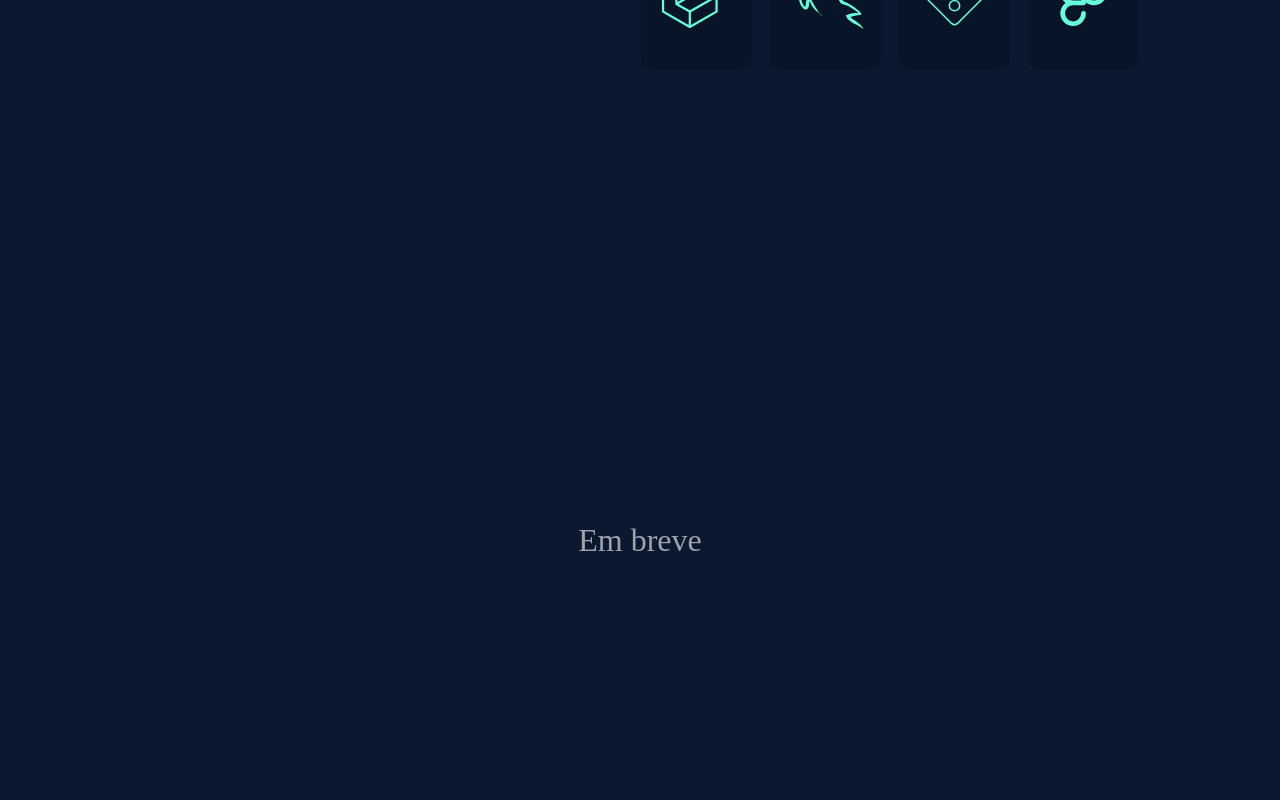
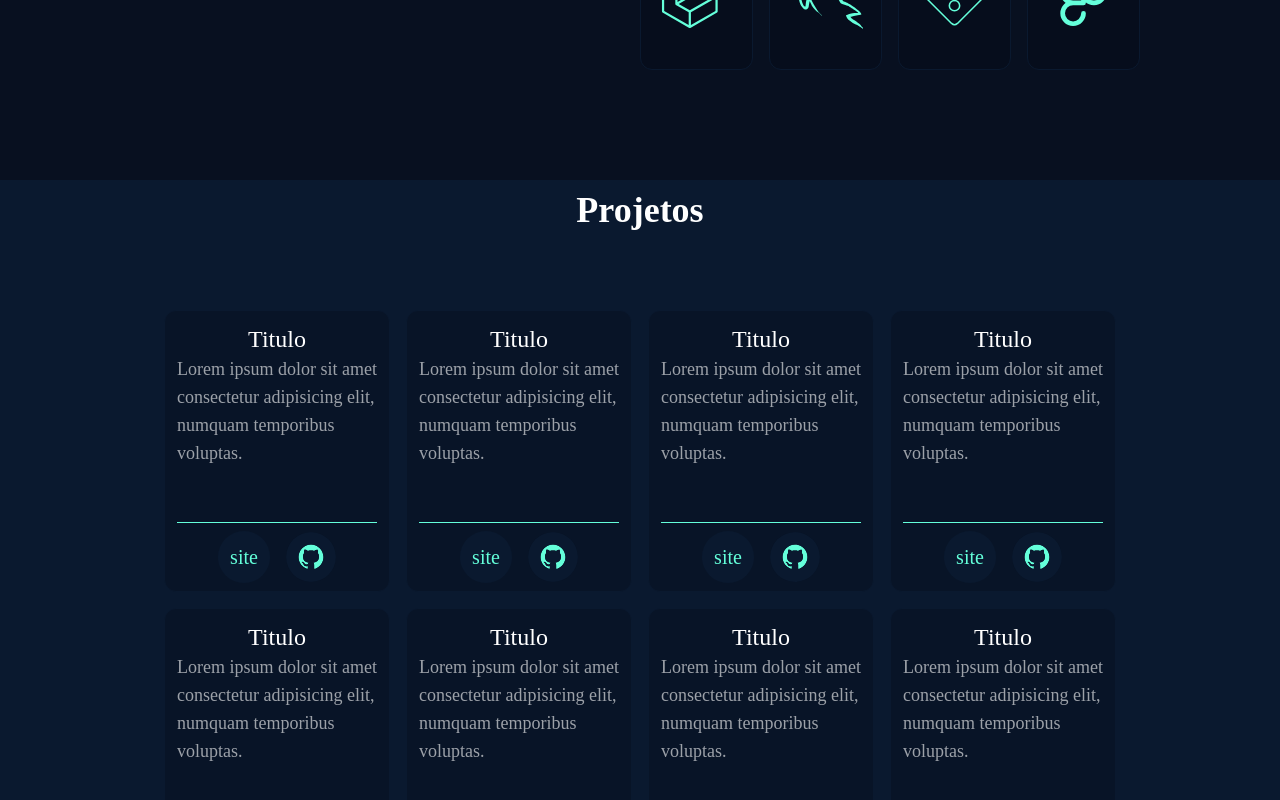
Before and after one commit to MarcoPitanga/portfolio, a React (Vite) app: page / in a window 1280 px wide. Shown: the part 1980-2780 px from the top of the page. Built offline with nearby package versions, Linux system fonts and the light colour scheme; a web font is replaced by a local one.

Commit message:
adiciona sessão de projetos

```diff
--- a/src/App.css
+++ b/src/App.css
@@ -33,6 +33,7 @@
 }
 
 .section {
+  max-height: 90vh;
   padding: 72px 0px;
   height: 90vh;
   display: flex;
--- a/src/App.tsx
+++ b/src/App.tsx
@@ -8,18 +8,18 @@
   const [selectedTecnology, setSelectedTecnology] = useState("");
 
   const tecnologias = [
-    "html",
-    "css",
-    "php",
-    "javascript",
-    "typescript",
-    "python",
-    "tailwind",
-    "react",
-    "laravel",
-    "mysql",
-    "git",
-    "figma",
+    { nome: "html", descricao: "descrição html" },
+    { nome: "css", descricao: "descrição css" },
+    { nome: "php", descricao: "descrição php" },
+    { nome: "javascript", descricao: "descrição javascript" },
+    { nome: "typescript", descricao: "descrição typescript" },
+    { nome: "python", descricao: "descrição python" },
+    { nome: "tailwind", descricao: "descrição tailwind" },
+    { nome: "react", descricao: "descrição react" },
+    { nome: "laravel", descricao: "descrição laravel" },
+    { nome: "mysql", descricao: "descrição mysql" },
+    { nome: "git", descricao: "descrição git" },
+    { nome: "figma", descricao: "descrição figma" },
   ];
 
   useEffect(() => {
@@ -52,9 +52,9 @@
 
   return (
     <div className="h-screen">
-      <header className="fixed z-10 flex justify-around items-center text-5xl w-full h-20 bg-gray-950/80 border-b-2 border-[#111111] ">
+      <header className="fixed z-10 flex justify-around items-center text-5xl w-full h-20 bg-background3/80 border-b-2 border-background3 ">
         <div className="container mx-auto flex flex-wrap p-5 flex-col md:flex-row items-center">
-          <h2 className="ml-3 text-4xl text-[#64ffda] font-[Anurati]">MARCO</h2>
+          <h2 className="ml-3 text-4xl text-primary font-[Anurati]">MARCO</h2>
           <menu className="md:ml-auto flex flex-wrap items-center text-base justify-center">
             <a
               className={`text-lg mr-6 transition duration-300 ease-in-out hover:text-white ${
@@ -92,11 +92,11 @@
         </div>
       </header>
 
-      <section id="Início" className="section bg-[#0a192f] pt-20">
+      <section id="Início" className="section bg-background2 pt-20">
         <main className="w-full h-screen">
           <div className="w-full h-full flex flex-col-reverse items-center justify-between md:grid md:grid-cols-2 px-5 md:px-48">
             <div className="py-5">
-              <h3 className="text-2xl mb-2 text-[#64ffda]">Olá, meu nome é</h3>
+              <h3 className="text-2xl mb-2 text-primary">Olá, meu nome é</h3>
               <h2 className="text-6xl mb-6 text-white/90 font-bold">Marco Pitanga.</h2>
               <p className="text-4xl text-white/60 font-medium">
                 Sou um desenvolvedor especializado em desenvolver aplicações Web.
@@ -110,10 +110,10 @@
         </main>
       </section>
 
-      <section id="Sobre mim" className="section bg-[#0a192f]">
-        <div className="flex justify-between items-center p-6  border-2 border-gray-800 bg-gray-950 md:grid md:grid-cols-2 max-w-[1140px] my-0 mx-auto">
+      <section id="Sobre mim" className="section bg-background">
+        <div className="flex justify-between items-center p-6  border-2 border-gray-800 bg-background3 md:grid md:grid-cols-2 max-w-[1140px] my-0 mx-auto">
           <div className="flex justify-center items-center h-[500px]">
-            <div className="h-[300px] w-[300px] bg-[#64ffda] rounded-full flex justify-center items-center uppercase text-9xl text-gray-950 font-[Anurati]">
+            <div className="h-[300px] w-[300px] bg-primary rounded-full flex justify-center items-center uppercase text-9xl text-gray-950 font-[Anurati]">
               <p>mp</p>
             </div>
           </div>
@@ -121,7 +121,7 @@
             <div className="row-span-1"></div>
             <div className="row-span-3">
               <h2 className="text-4xl mb-3 text-white">Marco Pitanga</h2>
-              <h3 className="text-xl mb-6 text-[#64ffda]">Desenvolvedor Web</h3>
+              <h3 className="text-xl mb-6 text-primary">Desenvolvedor Web</h3>
               <p className="text-xl text-justify">
                 Sou estudante de Ciência da Computação, focado em Desenvolvimento Web há 3 anos.
                 Profissionalmente tenho experiência com estagio full-stack, contribuindo para o
@@ -137,6 +137,7 @@
                 bgColor="#0a192f"
                 url="https://github.com/MarcoPitanga"
                 target="_blank"
+                className="hover:border-2 hover:border-primary rounded-full"
               />
               <SocialIcon
                 data-tooltip-id="linkedin"
@@ -145,6 +146,7 @@
                 bgColor="#0a192f"
                 url="https://www.linkedin.com/in/marco-pitanga/"
                 target="_blank"
+                className="hover:border-2 hover:border-primary rounded-full"
               />
               <SocialIcon
                 data-tooltip-id="instagram"
@@ -153,15 +155,16 @@
                 bgColor="#0a192f"
                 url="https://www.instagram.com/marco.215/"
                 target="_blank"
+                className="hover:border-2 hover:border-primary rounded-full"
               />
               <SocialIcon
                 data-tooltip-id="email"
                 network="email"
                 fgColor="#64ffda"
                 bgColor="#0a192f"
-                className="hover:cursor-pointer"
                 onClick={() => (window.location.href = "mailto:marcopitanga21@gmail.com")}
                 target="_blank"
+                className="hover:cursor-pointer hover:border-2 hover:border-primary rounded-full"
               />
               <SocialIcon
                 data-tooltip-id="number"
@@ -170,6 +173,7 @@
                 bgColor="#0a192f"
                 url="https://wa.me/5521983440206/"
                 target="_blank"
+                className="hover:border-2 hover:border-primary rounded-full"
               />
               <ReactTooltip
                 id="github"
@@ -206,7 +210,7 @@
         </div>
       </section>
 
-      <section id="Conhecimentos" className="section bg-[#0a192f]">
+      <section id="Conhecimentos" className="section bg-background2">
         <div className="flex justify-between items-center p-6 md:grid md:grid-cols-2 max-w-[1140px] my-0 mx-auto">
           <div className="flex flex-col w-[500px] h-[500px] max-w-[500px]">
             <h3 className="font-semibold text-4xl mb-4 text-white">Conhecimentos</h3>
@@ -219,20 +223,54 @@
               <div
                 key={index}
                 tabIndex={1}
-                onMouseEnter={() => handleSelectedTecnology(tecnologia)}
+                onMouseEnter={() => handleSelectedTecnology(tecnologia.descricao)}
                 onMouseLeave={() => handleSelectedTecnology("")}
                 role="button"
-                className="border border-[#0a192f] hover:border-[#64ffda] duration-500 rounded-xl bg-gray-950/25 flex justify-center items-center"
+                className="border border-background hover:border-primary duration-500 rounded-xl bg-background3/25 flex justify-center items-center"
               >
-                <img src={`logo-${tecnologia}.svg`} width={75} />
+                <img src={`logo-${tecnologia.nome}.svg`} width={75} />
               </div>
             ))}
           </div>
         </div>
       </section>
 
-      <section id="Projetos" className="section bg-[#0a192f]">
-        Em breve
+      <section id="Projetos" className="section bg-background">
+        <div className="flex flex-col justify-center items-center">
+          <h2 className="text-white font-semibold text-4xl mb-20">Projetos</h2>
+          <div className="h-full grid grid-cols-4 gap-4">
+            {[1, 2, 3, 4, 5, 6, 7, 8].map((tecnologia, index) => (
+              <div
+                key={index}
+                tabIndex={1}
+                role="button"
+                className="border border-background px-3 pt-3 duration-500 rounded-xl bg-background3/25 flex flex-col justify-center items-center"
+              >
+                <div className="w-[200px] h-[200px] border-b border-primary">
+                  <h3 className="text-2xl text-center text-white">Titulo</h3>
+                  <p className="text-lg">
+                    Lorem ipsum dolor sit amet consectetur adipisicing elit, numquam temporibus
+                    voluptas.
+                  </p>
+                </div>
+                <div className="flex items-center justify-center gap-4 p-2">
+                  <div className="w-11 h-11 border-2 border-transparent hover:border-primary rounded-full text-xl hover:text-lg flex justify-center items-center p-6 bg-background text-primary">
+                    site
+                  </div>
+                  <SocialIcon
+                    data-tooltip-id="github"
+                    network="github"
+                    fgColor="#64ffda"
+                    bgColor="#0a192f"
+                    url="https://github.com/MarcoPitanga"
+                    target="_blank"
+                    className="hover:border-2 hover:border-primary rounded-full"
+                  />
+                </div>
+              </div>
+            ))}
+          </div>
+        </div>
       </section>
     </div>
   );
--- a/tailwind.config.js
+++ b/tailwind.config.js
@@ -2,7 +2,14 @@
 export default {
   content: ["./index.html", "./src/**/*.{js,ts,jsx,tsx}"],
   theme: {
-    extend: {},
+    extend: {
+      colors: {
+        primary: "#64ffda",
+        background: "#0a192f",
+        background2: "#081020",
+        background3: "#030712",
+      },
+    },
   },
   plugins: [],
 };
```
